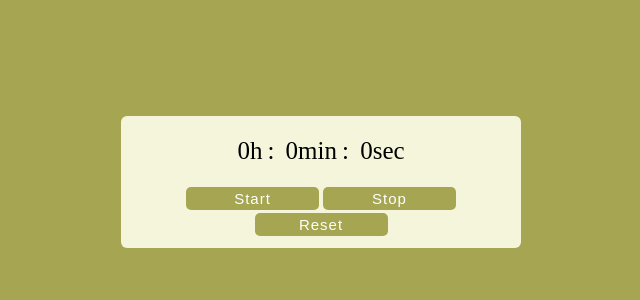
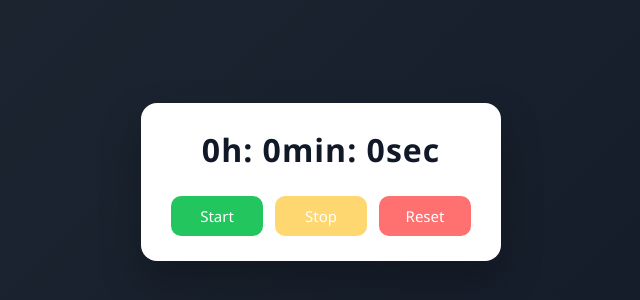
Before and after one commit to tap-sidy/Stop-watch-JavaScript, a plain HTML site: page index.html in a window 1280 px wide. Shown: the part 218-518 px from the top of the page, without its empty margins (319-959 px from the left). Drawn offline with Linux system fonts and the light colour scheme.

Commit message:
amelioration du css

```diff
--- a/style.css
+++ b/style.css
@@ -2,61 +2,78 @@
   margin: 0;
   padding: 0;
   box-sizing: border-box;
+  font-family: "Segoe UI", Tahoma, Geneva, Verdana, sans-serif;
 }
 
-/* BODY */
 body {
-  line-height: 1.6;
+  min-height: 100vh;
   display: flex;
+  justify-content: center;
   align-items: center;
-  /*Pour centre le contenue de la page */
-  justify-content: center;
-  /*pour le mettre au milieu de la page */
-  min-height: 100vh;
-  background-color: rgb(165, 165, 82);
+  background: linear-gradient(135deg, #1f2933, #111827);
 }
 
-/*Le chronometre en lui meme */
+/* Carte du chrono */
 .chronometre {
-  background-color: beige;
-  padding: 10px;
-  border-radius: 6px;
-  width: 400px;
+  background: #ffffff;
+  padding: 25px 30px;
+  border-radius: 16px;
+  width: 360px;
   text-align: center;
+  box-shadow: 0 20px 40px rgba(0, 0, 0, 0.25);
 }
-/*specifions un peu plus le style avec le Time  */
+
+/* Temps */
 .time {
-  border-radius: 6px;
-  width: 100%;
-  text-align: center;
-  margin: auto;
-  padding: 5px 0;
-  font-size: 25px;
-  font-weight: 400;
-  margin-bottom: 10px;
-  border: 1px #6b7280;
+  font-size: 32px;
+  font-weight: 600;
+  letter-spacing: 1px;
+  margin-bottom: 25px;
+  color: #111827;
 }
-.time span {
-  padding: 5px;
+
+/* Boutons */
+.controls {
+  display: flex;
+  gap: 12px;
 }
-.control {
-  display: flex;
-  width: 100%;
-  justify-content: space-around;
-  transition: 0.5s;
+
+button {
+  flex: 1;
+  padding: 10px 0;
+  border: none;
+  border-radius: 10px;
+  font-size: 15px;
+  font-weight: 500;
+  cursor: pointer;
+  transition: all 0.25s ease;
 }
-button {
-  background-color: rgb(165, 165, 82);
-  color: white;
-  font-size: 15px;
-  width: 35%;
-  border: 0;
-  border-radius: 5px;
-  transition: 0.5s;
-  letter-spacing: 1px;
-  cursor: pointer;
-  padding: 3px;
+
+/* Bouton Start */
+#start {
+  background: #22c55e;
+  color: #ffffff;
 }
+
+/* Bouton Stop */
+#Stop {
+  background: #ffd770;
+  color: #ffffff;
+}
+
+/* Bouton Reset */
+#reset {
+  background: #ff7070;
+  color: #ffffff;
+}
+
+/* Hover */
 button:hover {
-  transform: scale(1);
+  transform: translateY(-2px);
+  opacity: 0.9;
 }
+
+/* Click */
+button:active {
+  transform: scale(0.97);
+}
```
